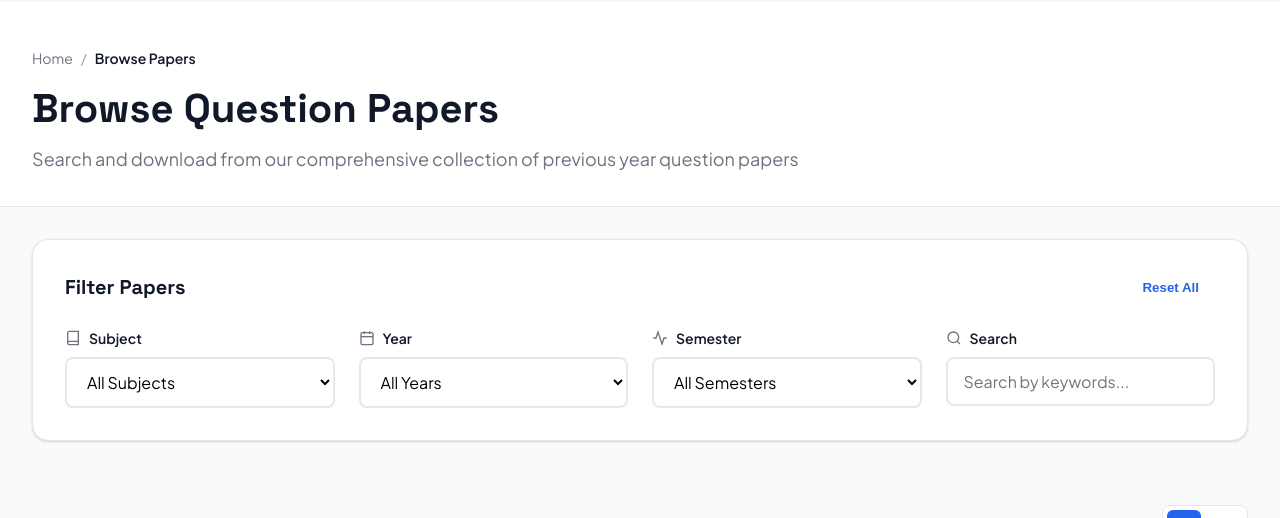
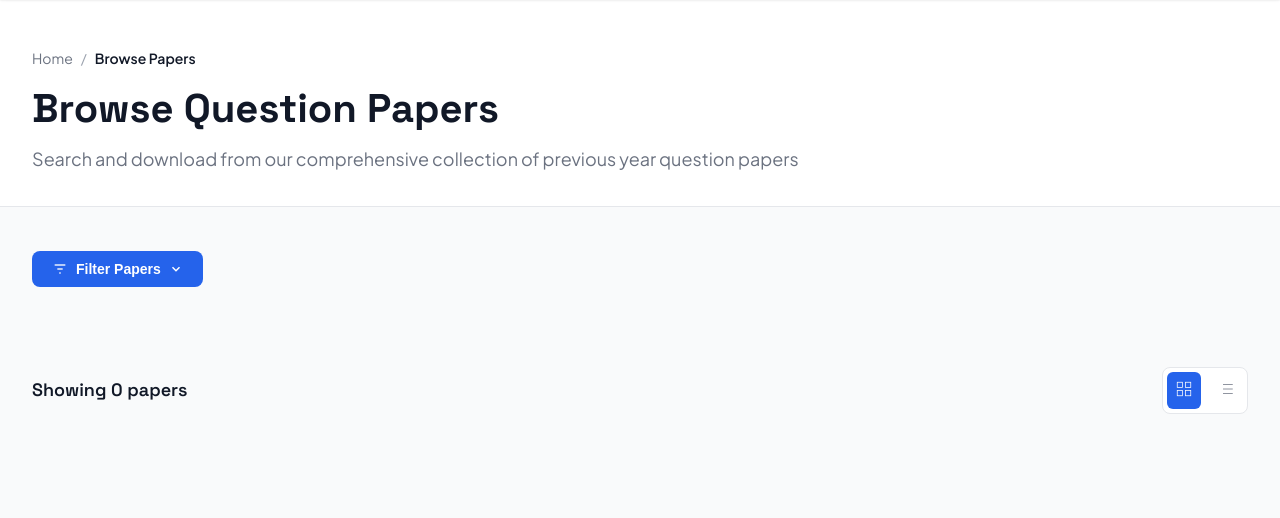
Before and after one commit to muhd-sinan-m/pyq-portal, a Flask app: page /papers in a window 1280 px wide. Shown: the part 135-653 px from the top of the page. Run offline with Flask 3, Linux system fonts and the light colour scheme; data that the repository does not hold is empty; parts of the project's set-up code (start-up, migrations or seed data) failed here and were passed over.

Commit message:
Implement filter toggle and styling in view.html
Add filter toggle functionality and styles to view.html

```diff
--- a/templates/view.html
+++ b/templates/view.html
@@ -8,6 +8,66 @@
     <link rel="preconnect" href="https://fonts.gstatic.com" crossorigin>
     <link href="https://fonts.googleapis.com/css2?family=Plus+Jakarta+Sans:wght@300;400;500;600;700;800&family=Space+Grotesk:wght@400;500;600;700&display=swap" rel="stylesheet">
     <link rel="stylesheet" href="{{ url_for('static', filename='style.css') }}">
+    <style>
+        .filter-toggle-bar {
+            display: flex;
+            align-items: center;
+            gap: 16px;
+            padding: 12px 0;
+            margin-bottom: 4px;
+        }
+
+        .btn-filter-toggle {
+            display: inline-flex;
+            align-items: center;
+            gap: 8px;
+            padding: 10px 20px;
+            background: #2563EB;
+            color: white;
+            border: none;
+            border-radius: 8px;
+            font-size: 14px;
+            font-weight: 600;
+            cursor: pointer;
+            transition: background 0.2s;
+        }
+
+        .btn-filter-toggle:hover {
+            background: #1d4ed8;
+        }
+
+        .btn-filter-toggle .arrow {
+            transition: transform 0.3s ease;
+            display: inline-block;
+        }
+
+        .btn-filter-toggle.open .arrow {
+            transform: rotate(180deg);
+        }
+
+        .active-badge {
+            font-size: 13px;
+            color: #2563EB;
+            font-weight: 600;
+            background: #eff6ff;
+            padding: 4px 10px;
+            border-radius: 20px;
+            border: 1px solid #bfdbfe;
+        }
+
+        /* Collapsible wrapper */
+        .filters-card-wrapper {
+            overflow: hidden;
+            max-height: 0;
+            opacity: 0;
+            transition: max-height 0.4s ease, opacity 0.3s ease;
+        }
+
+        .filters-card-wrapper.visible {
+            max-height: 600px;
+            opacity: 1;
+        }
+    </style>
 </head>
 <body>
     <!-- ==================== HEADER ==================== -->
@@ -21,7 +81,6 @@
                     </div>
                     <div class="header-links">
                         <a href="#" class="header-link">Help</a>
-                        <!-- FIX 1: Changed mailto="..." to href="mailto:..." -->
                         <a href="mailto:lmsinan772@gmail.com" class="header-link">Contact</a>
                         {% if session.get('user_id') %}
                             <span class="header-link">{{ session.username }}</span>
@@ -89,6 +148,25 @@
     <!-- ==================== FILTERS SECTION ==================== -->
     <section class="filters-section">
         <div class="container">
+
+            <!-- Toggle button row — always visible -->
+            <div class="filter-toggle-bar">
+                <button class="btn-filter-toggle" id="filterToggleBtn" onclick="toggleFilters()">
+                    <svg width="16" height="16" viewBox="0 0 24 24" fill="none" stroke="currentColor" stroke-width="2">
+                        <line x1="4" y1="6" x2="20" y2="6"></line>
+                        <line x1="8" y1="12" x2="16" y2="12"></line>
+                        <line x1="11" y1="18" x2="13" y2="18"></line>
+                    </svg>
+                    Filter Papers
+                    <svg class="arrow" width="14" height="14" viewBox="0 0 24 24" fill="none" stroke="currentColor" stroke-width="2.5">
+                        <polyline points="6 9 12 15 18 9"></polyline>
+                    </svg>
+                </button>
+                <span class="active-badge" id="activeFilterBadge" style="display:none;"></span>
+            </div>
+
+            <!-- Hidden by default, slides open on toggle -->
+            <div class="filters-card-wrapper" id="filtersCardWrapper">
                 <div class="filters-card">
                     <div class="filters-header">
                         <h2 class="filters-title">Filter Papers</h2>
@@ -162,6 +240,8 @@
                     </div>
                 </div>
             </div>
+
+        </div>
     </section>
 
     <!-- ==================== RESULTS SECTION ==================== -->
@@ -191,9 +271,7 @@
                 </div>
             </div>
 
-            <div class="papers-grid" id="papersGrid">
-                <!-- Papers will be populated by JavaScript -->
-            </div>
+            <div class="papers-grid" id="papersGrid"></div>
 
             <div class="no-results" id="noResults" style="display: none;">
                 <div class="no-results-icon">🔍</div>
@@ -249,8 +327,43 @@
         </div>
     </footer>
 
-    <!-- FIX 2: Pass papers with file_url to JavaScript (was already correct, keeping as-is) -->
     <script>window.PAPERS_FROM_BACKEND = {{ (papers | default([])) | tojson }};</script>
     <script src="{{ url_for('static', filename='script.js') }}"></script>
+
+    <script>
+        function toggleFilters() {
+            const wrapper = document.getElementById('filtersCardWrapper');
+            const btn = document.getElementById('filterToggleBtn');
+            const isOpen = wrapper.classList.contains('visible');
+            wrapper.classList.toggle('visible', !isOpen);
+            btn.classList.toggle('open', !isOpen);
+        }
+
+        function updateFilterBadge() {
+            const values = [
+                document.getElementById('subjectFilter').value,
+                document.getElementById('yearFilter').value,
+                document.getElementById('semesterFilter').value,
+                document.getElementById('searchInput').value.trim()
+            ];
+            const count = values.filter(Boolean).length;
+            const badge = document.getElementById('activeFilterBadge');
+            if (count > 0) {
+                badge.style.display = 'inline';
+                badge.textContent = `${count} filter${count > 1 ? 's' : ''} active`;
+            } else {
+                badge.style.display = 'none';
+            }
+        }
+
+        ['subjectFilter', 'yearFilter', 'semesterFilter', 'searchInput'].forEach(id => {
+            document.getElementById(id).addEventListener('change', updateFilterBadge);
+            document.getElementById(id).addEventListener('input', updateFilterBadge);
+        });
+
+        document.getElementById('resetFilters').addEventListener('click', () => {
+            setTimeout(updateFilterBadge, 50);
+        });
+    </script>
 </body>
 </html>
```
Lines whose indentation alone changed are shown as unchanged.
